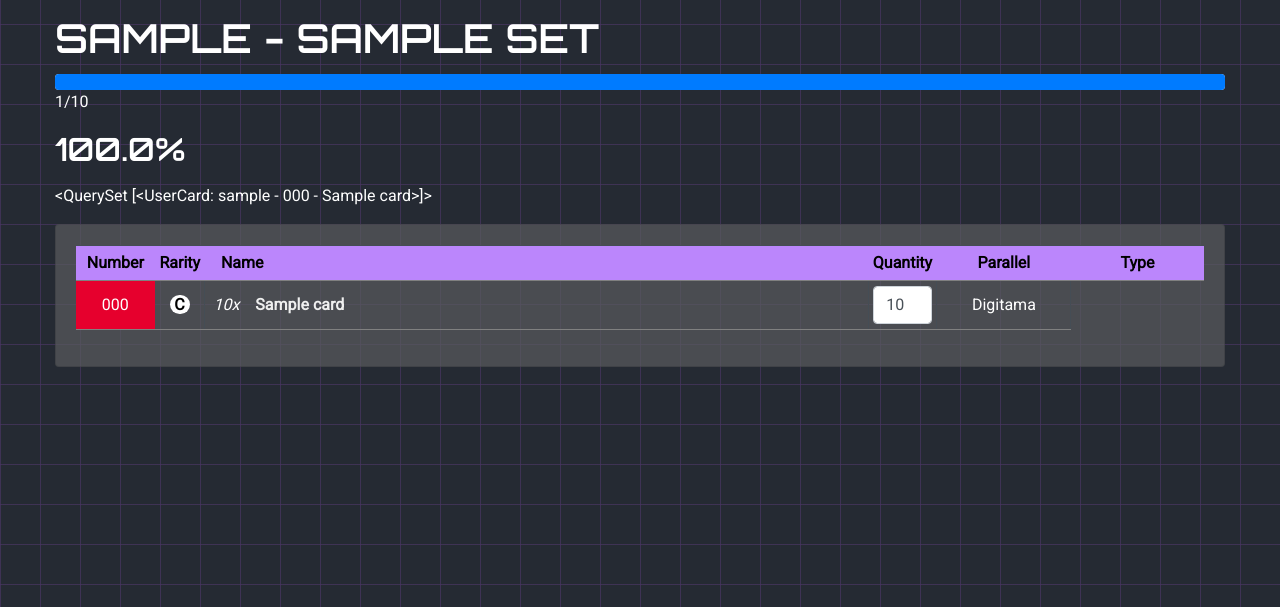
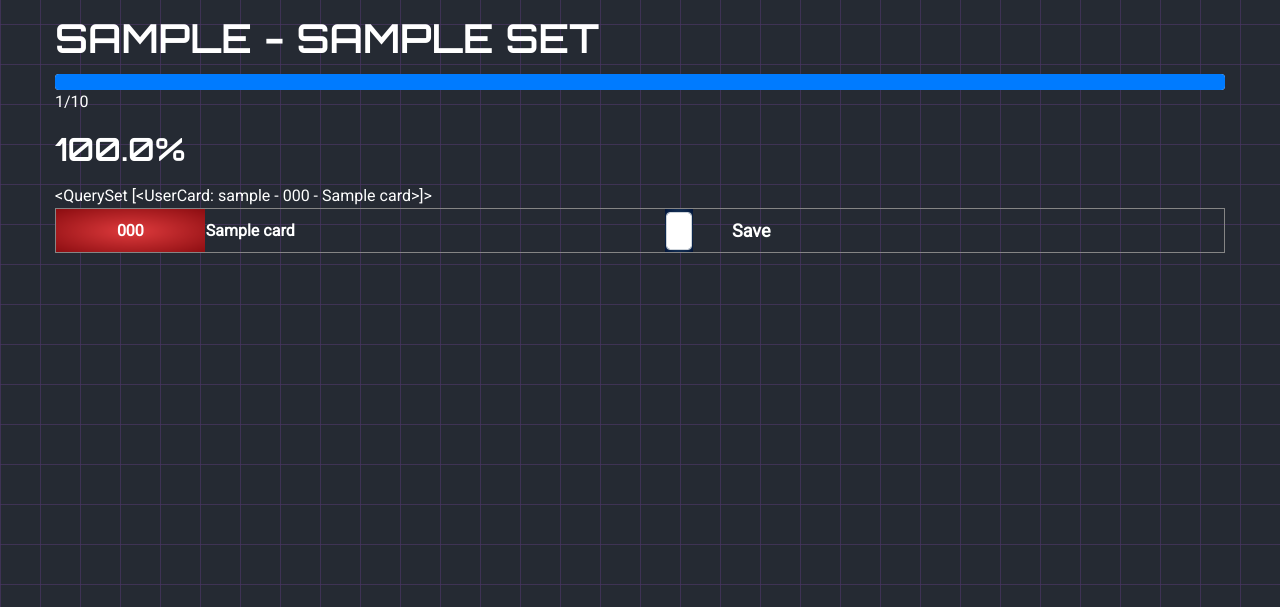
Before and after one commit to felipesilvad/dtcgdb, a Django app: a page that uses users/templates/users/collection_set.html in a window 1280 px wide. Shown: the part 56-663 px from the top of the page. Run offline with Django 3.2, Linux system fonts and the light colour scheme; a user stored in the database is signed in; tables that the repository leaves empty hold one stand-in row (values such as "Sample post"); grey boxes marked "Sample" are stand-in pictures; some libraries are stand-ins or nearby versions.

Commit message:
Collection Set

```diff
--- a/assets/styles.css
+++ b/assets/styles.css
@@ -1081,3 +1081,11 @@ td.t-lv{
     border-radius: 8px;
     padding: 0;
 }
+
+.d-none{
+    display: none;
+}
+
+.form-q{
+    text-align: middle;
+}
--- a/cards/models.py
+++ b/cards/models.py
@@ -111,9 +111,10 @@ class Effect(models.Model):
     effect_txt = models.TextField(blank=True, null=True)
     effect_keyword = models.ForeignKey("EffectKeyword", blank=True, null=True, on_delete=models.CASCADE)
     effect_keyword_int = models.IntegerField(blank=True, null=True)
+    effect_txt_2 = models.TextField(blank=True, null=True)
 
     def __str__(self):
-        return f'{self.effect_type} - {self.effect_blue} - {self.effect_purple} - {self.effect_keyword}'
+        return f'{self.id} | {self.effect_type} - {self.effect_blue} - {self.effect_keyword}'
 
 class EffectKeyword(models.Model):
     title = models.CharField(max_length=100, blank=True, null=True)
--- a/cards/templates/cards/card_detail.html
+++ b/cards/templates/cards/card_detail.html
@@ -1,5 +1,6 @@
 {% extends 'base_layout.html' %}
 {% load crispy_forms_tags %}
+{% load widget_tweaks %}
 {% block content %}
 
 {% if card.yuyu_tei %}
@@ -392,7 +393,7 @@
                 {% csrf_token %}
                 <fieldset class="form-group">
                     <legend class="border-bottom mb-4">Add card</legend>
-                    {{ form|crispy }}
+                    {% render_field form.quantity  value=usercards.quantity  %}
                 </fieldset>
                 <div class="form-group">
                     <button class="pilss-cl btn" type="submit">Add</button>
--- a/dtcg/settings.py
+++ b/dtcg/settings.py
@@ -39,6 +39,7 @@ INSTALLED_APPS = [
     'django.contrib.messages',
     'django.contrib.staticfiles',
     'cards',
+    'widget_tweaks',
     'django_filters',
     'bootstrapform',
     'users'
--- a/users/forms.py
+++ b/users/forms.py
@@ -29,3 +29,12 @@ class Collection(forms.ModelForm):
     class Meta:
         model = UserCard
         fields = ['quantity']
+
+class Collection_Set(forms.ModelForm):
+    class Meta:
+        model = UserCard
+        fields = ['quantity', 'card']
+
+        widgets = {
+            'card': forms.TextInput()
+        }
--- a/users/templates/users/collection_set.html
+++ b/users/templates/users/collection_set.html
@@ -1,4 +1,6 @@
 {% extends 'base_layout.html' %}
+{% load crispy_forms_tags %}
+{% load widget_tweaks %}
 {% block content %}
     <div class="content">
         <div class="row">
@@ -19,68 +21,56 @@
         <p><h2 class="card-title">{{set_percent}}%</h2></p>
 
         {{usercards}}
-        <div class="card card-body mt-3">
-            <table class="table table-sm table-dark">
-                <tr class="bg-p">
-                    <th class="t-number">Number</th>
-                    <th class="t-rarity">Rarity</th>
-                    <th class="t-name pl-3">Name</th>
-                    <th class="t-pc">Quantity</th>
-                    <th class="t-pc">Parallel</th>
-                    <th class="t-type">Type</th>
-                </tr>
+
+
+        <!-- <form method="POST">
+            {% csrf_token %}
                 {% for card in cards %}
-                    <tr>
-                        <td class="color-{{card.color}} t-number">{{card.number}}</td>
-                        <td class="t-rarity">
-                            {% if card.rarity == "SEC" %}
-                                <h6 class="card-rarity-list m-lr-pc-sec">
-                                    {{card.rarity}}
-                                </h6>
-                            {% else %}
-                                <h6 class="card-rarity-list m-lr-pc">
-                                    {{card.rarity}}
-                                </h6>
+                <div class="row">
+                    <div class="col">{{card}}</div>
+                    <div class="col">{% render_field form.card value=card.id %}</div>
+                    <div class="col">
+                        {% for usercard in usercards %}
+                            {% if usercard.card == card %}
+                                {% render_field form.quantity  value=usercard.quantity  %}
+                            {% endif %}
+                        {% endfor %}
+                   </div>
+                </div>
+                {% endfor %}
+            <button class="pilss-cl btn" type="submit">Save</button>
+        </form> -->
+        <table>
+        {% for card in cards %}
+        <form method="POST">
+        {% csrf_token %}
+                <tr class="w-100 border-w">
+                    <td class= "color-radial-{{card.color}} align-middle text-center font-weight-bold">{{card.number}}</td>
+                    <td class= "font-weight-bold">{{card.title}}</td>
+                    <div class="d-none">{% render_field form.card value=card.id %}</div>
+                    <td class="t-pc cost-bg-play align-middle text-center font-weight-bold">
+                        {% for usercard in usercards %}
+                            {% if usercard.card == card %}
+                                {% render_field form.quantity class='form-control' value=usercard.quantity %}
+                            {% endif %}
+                        {% endfor %}
+                        {% if card.id not in usercards_ids %}
+                            {% render_field form.quantity %}
                         {% endif %}
                     </td>
-                        <td class="t-name card-thumb align-middle m-0 p-0 border-g">
-                            <table class="m-0 p-0">
-                                <tr class="m-0 p-0">
-                                    <td class="m-0 p-0 bb-none  pl-2">
-                                        {% if card.in_deck_quantity %}
-                                            <h6 class="font-italic mr-2">{{card.in_deck_quantity}}x</h6>
+                    <td>
+                        <button class="pilss-cl btn" type="submit">
+                            {% if card.id not in usercards_ids %}
+                                Add
+                            {% else %}
+                                Save
                             {% endif %}
-                                    </td>
-                                    <td class="m-0 p-0 bb-none  pl-2">
-                                        <a href="/cards/{{set.slug}}/{{card.slug}}">
-                                            <div class="hover_img hovertxt">
-                                                <h6 class="font-weight-bold">{{card.title}}</h6>
-                                                <img class="hidden-large" id="list-thumb" src="{% if card.image_en %}{{card.image_en.url}}{% else %}{{card.image_jp.url}}{% endif %}">
-                                            </div>
-                                        </a>
+                        </button>
                     </td>
                 </tr>
-                            </table>
-                        </td>
-                        <td class="t-pc order-g align-middle text-center">
-                            {% for usercard in usercards %}
-                                {% if usercard.card == card %}
-                                    <input type="number" name="quantity" value="{{usercard.quantity}}" class="numberinput form-control" id="id_quantity">
-                                {% endif %}
-                            {% endfor %}
-                        </td>
-                        {% if set.set_type == "Booster" %}
-                            <td class="t-rarity border-g">
-                                {% if card.image_parallel %}
-                                    <img class="m-lr-pc" width="20px" src="/static/check.png">
-                                {% endif %}
-                            </td>
-                        {% endif %}
-                        <td class="t-type border-g">{{card.card_type}}</td>
-                    </tr>
+        </form>
         {% endfor %}
     </table>
-        </div>
 
     </div>
 {% endblock %}
--- a/users/tests.py
+++ b/users/tests.py
@@ -35,7 +35,7 @@ for setcards in sets_total_cards:
         if usercards['card__set__slug'] == setcards['slug']:
             set_percentages[setcards['slug']] = round((usercards['total'] / setcards['total_unique']) * 100, 2)
 
-print(set_percentages['bt2'])
+print(set_percentages)
 # for setcards in sets_total_cards:
 #     for usercards in usercards_set_c:
 #         if usercards['card__set__slug'] == setcards['slug']:
--- a/users/views.py
+++ b/users/views.py
@@ -2,7 +2,7 @@ from django.shortcuts import render, redirect
 from django.contrib import messages
 from django.db.models import Sum, Count
 from django.contrib.auth.decorators import login_required
-from .forms import userRegisterForm, UserUpdateForm, ProfileUpdateForm, Collection
+from .forms import userRegisterForm, UserUpdateForm, ProfileUpdateForm, Collection, Collection_Set
 from cards.models import Card, Set
 from .models import UserCard
 
@@ -62,20 +62,19 @@ def profile(request):
 @login_required
 def collection(request):
     usercards = UserCard.objects.all().filter(profile=request.user.profile)
-    usercards_c = usercards.count()
+    usercards_c = usercards.filter(quantity__gt=0).count()
     usercards_q = usercards.aggregate(Sum('quantity'))
     sets = Set.objects.all().order_by('slug')
     cards = Card.objects.all().order_by('slug')
 
-    usercards_set_c = usercards.values('card__set__slug').annotate(total=Count('id'))
-    sets_total_cards = sets.values('slug', 'total_unique')
+    usercards_set_c = usercards.filter(quantity__gt=0).values('card__set__slug').annotate(total=Count('id'))
+    sets_total_cards = sets.values('card__set__slug').annotate(total=Count('id'))
 
     set_percentages = {}
-
     for setcards in sets_total_cards:
         for usercards in usercards_set_c:
-            if usercards['card__set__slug'] == setcards['slug']:
-                set_percentages[setcards['slug']] = round((usercards['total'] / setcards['total_unique']) * 100, 2)
+            if usercards['card__set__slug'] == setcards['card__set__slug']:
+                set_percentages[setcards['card__set__slug']] = round((usercards['total'] / setcards['total']) * 100, 2)
 
     context = {'usercards':usercards, 'usercards_c':usercards_c, 'usercards_q':usercards_q,
     'sets':sets, 'cards':cards, 'usercards_set_c':usercards_set_c, 'sets_total_cards':sets_total_cards,
@@ -89,12 +88,28 @@ def collection_set(request, slug_set):
     set = Set.objects.get(slug=slug_set)
     cards = set.card_set.all().order_by('slug')
     usercards = UserCard.objects.all().filter(profile=request.user.profile).filter(card__set=set)
-    usercards_c = usercards.count()
+    usercards_c = usercards.filter(quantity__gt=0).count()
     cards_c = cards.count()
     set_percent = round((usercards_c / cards_c)  * 100, 2)
 
-    context = {'usercards':usercards,'set':set, 'cards':cards,
-    'usercards_c':usercards_c, 'cards_c':cards_c, 'set_percent':set_percent
+    usercards_ids = []
+    for usercard in usercards:
+        usercards_ids.append(usercard.card.id)
+
+    usercard = None
+    if request.method == 'POST':
+        usercard = UserCard.objects.all().filter(profile=request.user.profile).filter(card=request.POST.get('card')).first()
+        form = Collection_Set(request.POST, instance=usercard)
+        if form.is_valid():
+            form.instance.profile = request.user.profile
+            form.save()
+            return redirect(request.META.get('HTTP_REFERER', 'redirect_if_referer_not_found'))
+    else:
+        form = Collection_Set(instance=usercard)
+
+    context = {'usercards':usercards,'set':set, 'cards':cards, 'usercards_ids':usercards_ids,
+    'usercards_c':usercards_c, 'cards_c':cards_c, 'set_percent':set_percent,
+    'form':form, 'usercard':usercard
     }
 
     return render(request, 'users/collection_set.html', context)
```
Also changed, not shown: users/templates/users/collection.html (+23 -14 lines), cards/migrations/0059_effect_effect_txt_2.py (added). Lines whose indentation alone changed are shown as unchanged.
